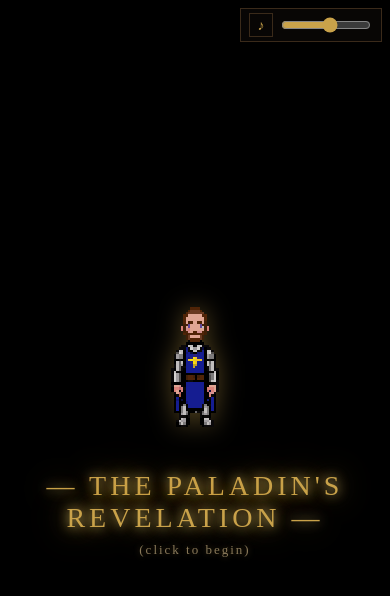
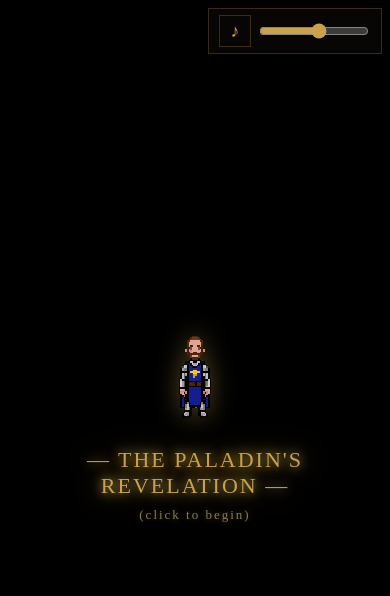
Before and after one commit to lukeizcool/paladins-revelation-a-click-adventure, a website: page index.html in a window 390 px wide. Drawn offline with Linux system fonts and the light colour scheme.

Commit message:
Mobile: add viewport meta + responsive layout for narrow screens

```diff
--- a/index.html
+++ b/index.html
@@ -2,6 +2,7 @@
 <html lang="en">
 <head>
 <meta charset="utf-8">
+<meta name="viewport" content="width=device-width, initial-scale=1, viewport-fit=cover">
 <title>The Paladin's Revelation</title>
 <style>
   :root { --ink:#d4c49a; --bg:#0a0806; --panel:#1a1410; --rule:#3a2a1a; --accent:#c9a24a; --red:#8a1818; --gold:#ffcc40; }
@@ -131,6 +132,26 @@
   #status-bar { grid-column:1/3; display:flex; justify-content:space-between; font-size:11px; color:#8a7a5a; padding:0 4px; letter-spacing:1px; }
   #cursor-hint { position:fixed; pointer-events:none; background:#000; color:var(--accent); padding:2px 6px; font-size:11px; border:1px solid var(--accent); display:none; z-index:50; transform:translate(8px,8px); }
 
+  /* ===== Mobile / narrow viewport ===== */
+  @media (max-width: 640px) {
+    #app { grid-template-columns: 1fr; padding: 8px; gap: 8px; }
+    #scene-frame { grid-column: 1; }
+    #verbs { grid-column: 1; gap: 6px; padding: 8px; }
+    .verb { padding: 10px 14px; font-size: 15px; flex: 1; text-align: center; min-width: 70px; }
+    #text-frame { height: 180px; font-size: 16px; line-height: 1.5; padding: 10px 12px; }
+    #inv-grid { grid-template-columns: repeat(4, 1fr); gap: 6px; padding: 8px; }
+    .inv-slot .name { font-size: 11px; }
+    #status-bar { font-size: 12px; padding: 0 6px; }
+    #title-overlay { font-size: 22px; letter-spacing: 2px; padding: 16px; gap: 16px; }
+    #title-aric { width: 110px; height: 110px; }
+    #music-controls { padding: 6px 10px; }
+    #music-toggle { width: 32px; height: 32px; font-size: 18px; line-height: 30px; }
+    #music-volume { width: 110px; height: 18px; }
+    #portrait { width: 36%; max-width: 120px; bottom: 4px; right: 4px; }
+    #gameover-text .go-title { font-size: 30px; letter-spacing: 5px; }
+    #gameover-text .go-msg { font-size: 16px; }
+  }
+
   /* ===== Ambient scene FX (CSS-only overlays on top of static scene PNGs) ===== */
   #scene-fx { position:absolute; inset:0; pointer-events:none; }
   .fx { mix-blend-mode: screen; }
```
